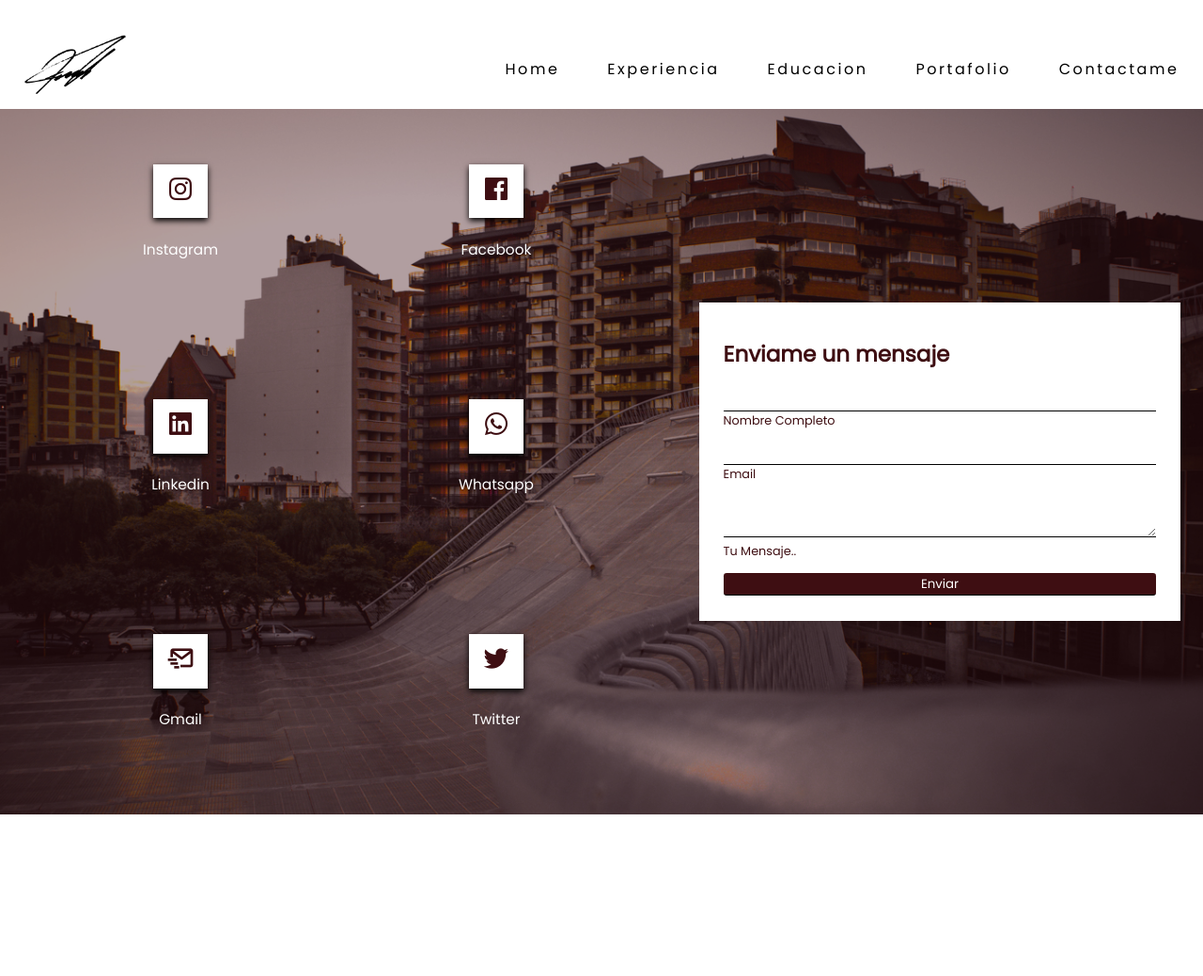
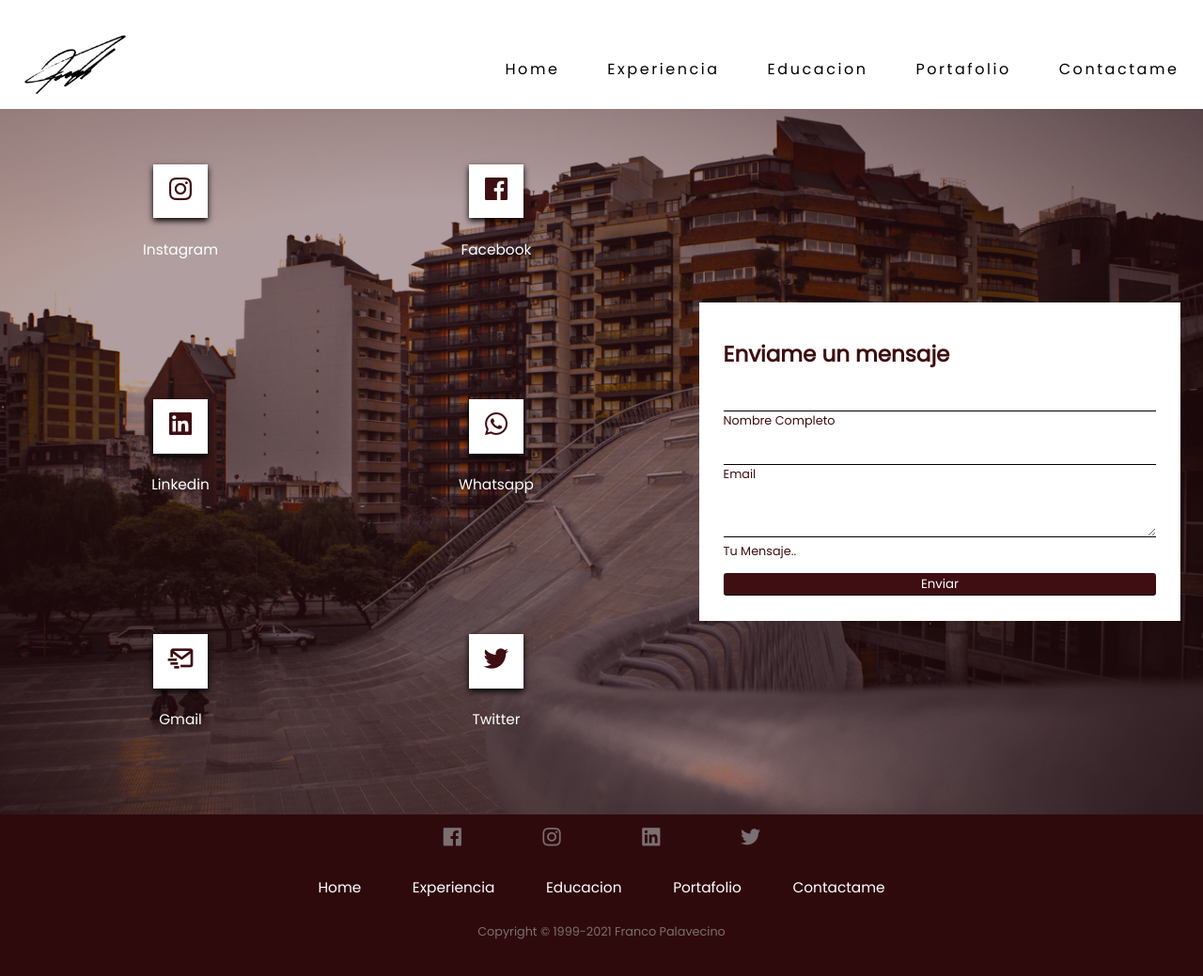
Before and after one commit to franpala94/portafolio, a website: page pages/contacto.html in a window 1280 px wide. Shown: the whole page at 94% size. Before the commit the page ends 867 px from the top, so only its background shows below. Drawn offline with nearby package versions, Linux system fonts and the light colour scheme.

Commit message:
agrego footer de nuevo xD

```diff
--- a/pages/contacto.html
+++ b/pages/contacto.html
@@ -97,6 +97,23 @@
             </div>
         </section>
     </main>
-
+    <footer>
+        <div class="footer">
+            <div class="footer__redes">
+                <a href="https://www.facebook.com/fran.palaa" target="blank"><i class='bx bxl-facebook-square' ></i></a>
+                <a href="https://www.instagram.com/francopalavecin.o/" target="blank"><i class='bx bxl-instagram' ></i></a>
+                <a href="https://www.linkedin.com/in/franco-palavecino/" target="blank"><i class='bx bxl-linkedin-square' ></i></a>
+                <a href="https://twitter.com/franpala94" target="blank"><i class='bx bxl-twitter' ></i></a>
+            </div>
+            <div class="footer__nav">
+                <a href="index.html">Home</a>
+                <a href="pages/experiencia.html">Experiencia</a>
+                <a href="pages/educacion.html">Educacion</a>
+                <a href="pages/portafolio.html">Portafolio</a>
+                <a href="pages/contacto.html">Contactame</a>
+            </div>
+            <p>Copyright © 1999-2021 Franco Palavecino</p>
+        </div>
+    </footer>
 </body>
 </html>
```
